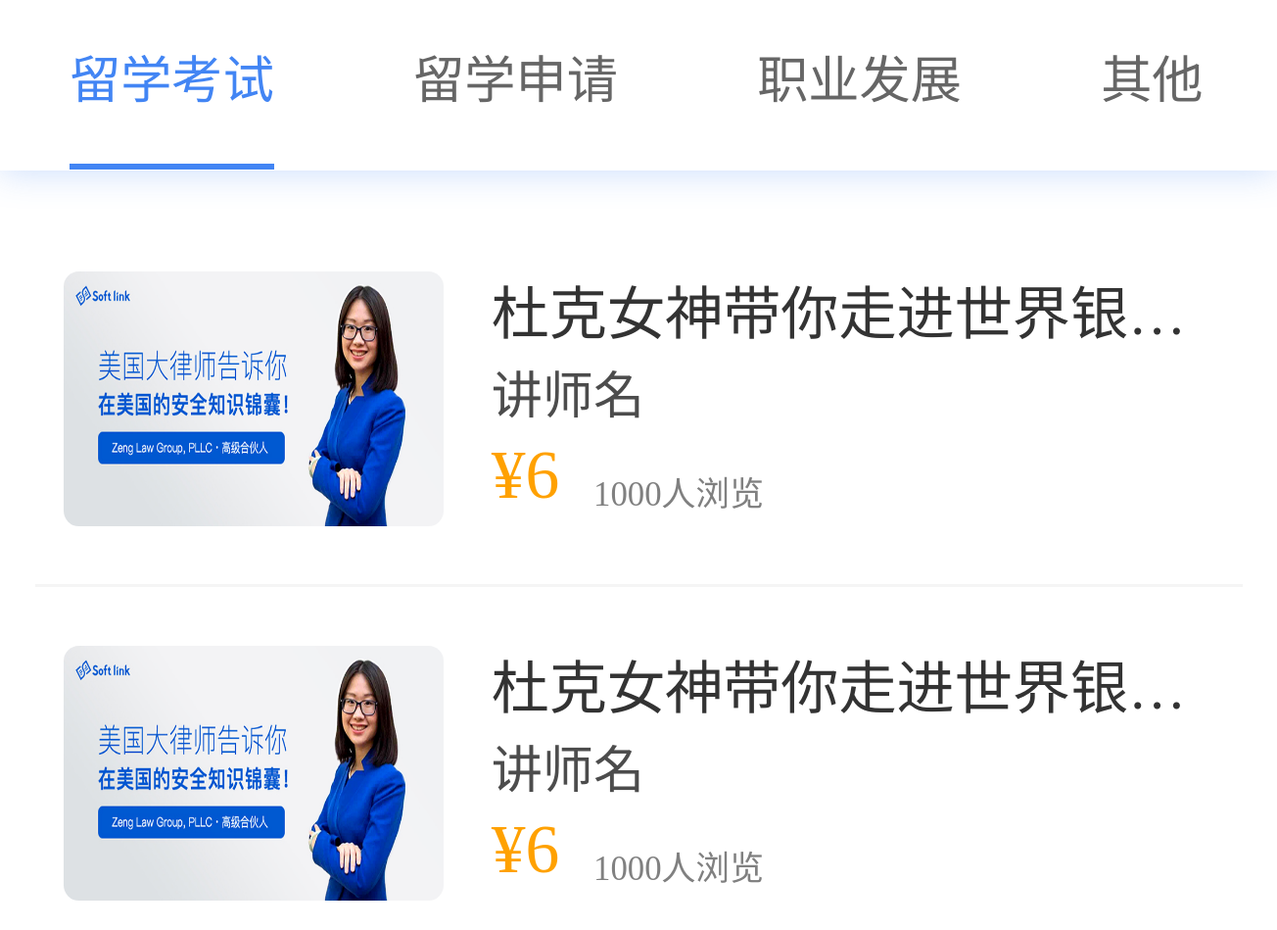
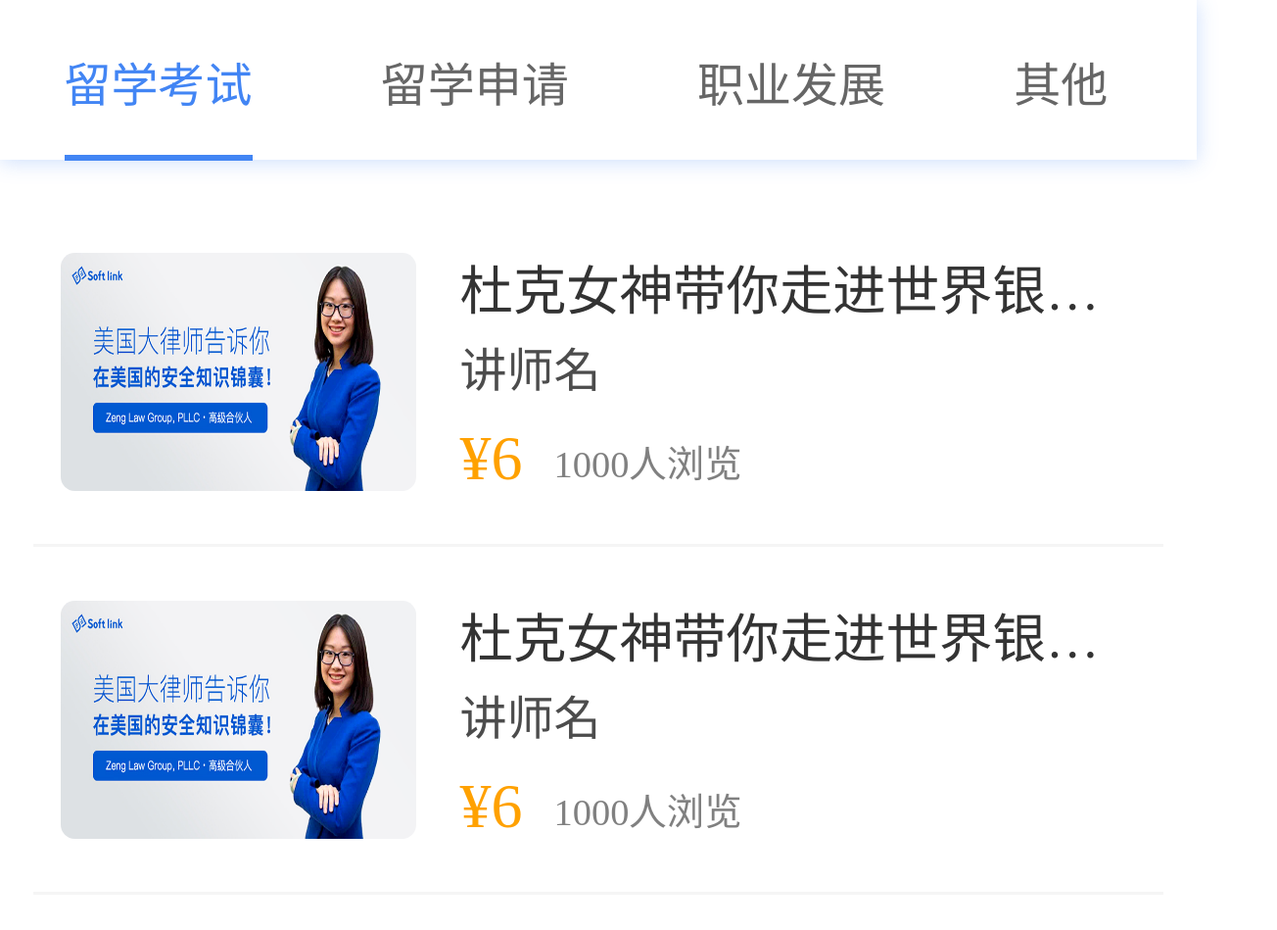
Before and after one commit to geng452654716/newApp, a plain HTML site: page index/boutique.html in a window 1280 px wide. Shown: the top 949 px of the page at 98% size, 1304 px wide, since content can reach past the window. Drawn offline with nearby package versions, Linux system fonts and the light colour scheme; a script that the page names is missing.

Commit message:
webapp  css重构

```diff
--- a/css/bout.css
+++ b/css/bout.css
@@ -1,117 +1,126 @@
-*{
+* {
   margin: 0;
   padding: 0;
   font-family: "微软雅黑";
 }
- body{
+body {
   position: relative;
-     overflow-x:hidden ;
+  overflow-x: hidden ;
 }
- a{
+a {
   text-decoration: none;
   cursor: pointer;
-     -webkit-tap-highlight-color:rgba(255,0,0,0)
+  -webkit-tap-highlight-color: rgba(255, 0, 0, 0);
 }
-html,body{
+html,
+body {
   height: 100%;
 }
-.wrapper{
+.wrapper {
   height: 100%;
 }
- img{
+img {
   width: 100%;
   height: 100%;
 }
-div{ cursor: pointer;}
-li{list-style: none; cursor: pointer; cursor: pointer;}
-span{ cursor: pointer;}
-.blue{
-     border-bottom: 0.08695652173913043rem solid #4285f4;
+div {
+  cursor: pointer;
+}
+li {
+  list-style: none;
+  cursor: pointer;
+}
+span {
+  cursor: pointer;
+}
+.blue {
+  border-bottom: 0.08rem solid #4285f4;
   color: #4285F4 !important;
 }
- .head{
-     width: 16.304347826086957rem;
-     height: 2.1739130434782608rem;
-     box-shadow: 0rem 0.043478260869565216rem 0.426666rem 0rem rgba(66, 133, 244, 0.27);
+.head {
+  width: 15.28rem;
+  height: 2.04rem;
+  box-shadow: 0rem 2px 20px 0rem rgba(66, 133, 244, 0.27);
 }
- .head li{
+.head li {
   float: left;
-     margin: 0 0.89rem;
+  margin: 0 0.82rem;
   height: 100%;
   text-align: center;
 }
- .head li a{
+.head li a {
   display: block;
-     height: 2.0869565217391304rem;
-     line-height: 2.0869565217391304rem;
+  height: 1.98rem;
+  line-height: 2.2rem;
   margin: 0 auto;
-     font-size: 0.6521739130434783rem;
+  font-size: 0.6rem;
   color: #666666;
 }
- .con{
-     width: 16.304347826086957rem;
-     margin-top: 0.5434782608695652rem;
+.con {
+  width: 15.28rem;
+  margin-top: 0.5rem;
   overflow: hidden;
 }
- .con li{
+.con li {
   display: none;
 }
-.recon_box{
-     width: 14.673913043478262rem;
-     height: 3.260869565217391rem;
-     padding: 0.7391304347826086rem 0.3695652173913043rem;
-     border-bottom: 0.043478260869565216rem solid #f5f5f5;
+.recon_box {
+  width: 13.74rem;
+  height: 3.04rem;
+  padding: 0.68rem 0.34rem;
+  border-bottom: 0.04rem solid #f5f5f5;
   margin: 0 auto;
 }
- .box_fl{
-     width: 4.8478260869565215rem;
-     height: 3.260869565217391rem;
+.box_fl {
+  width: 4.54rem;
+  height: 3.04rem;
   overflow: hidden;
-     margin-right: 0.6086956521739131rem;
+  margin-right: 0.56rem;
   float: left;
-     border-radius: 0.1956521739130435rem;
+  border-radius: 0.18rem;
 }
- .box_fl img{
+.box_fl img {
   width: 100%;
   height: 100%;
 }
- .box_rt{
-     width: 9.217391304347826rem;
-     height: 3.260869565217391rem;
+.box_rt {
+  width: 8.64rem;
+  height: 3.04rem;
   float: left;
 }
- .box_rt p{
+.box_rt p {
   width: 100%;
-     height: 1.108695652173913rem;
-     line-height: 1.108695652173913rem;
+  height: 1.02rem;
+  line-height: 1.02rem;
   text-overflow: ellipsis;
   overflow: hidden;
   white-space: nowrap;
-     font-size: 0.7391304347826086rem;
+  font-size: 0.68rem;
   color: #333;
 }
- .box_rt span{
+.box_rt span {
   display: block;
-     font-size: 0.6521739130434783rem;
+  font-size: 0.6rem;
   color: #4c4c4c;
   height: 1rem;
   line-height: 1rem;
 }
- .box_fot{
+.box_fot {
   width: 100%;
-     height: 1.1521739130434783rem;
+  height: 1.08rem;
 }
- .box_fot dd{
-     font-size: 0.8695652173913043rem;
+.box_fot dd {
+  font-size: 0.8rem;
   color: #ffa100;
   float: left;
-     height: 1.49rem;
+  height: 1.38rem;
+  line-height: 1.22rem;
 }
- .box_fot dt{
+.box_fot dt {
   float: left;
-     margin-left: 0.43478260869565216rem;
-     font-size: 0.43478260869565216rem;
+  margin-left: 0.4rem;
+  font-size: 0.48rem;
   color: #808080;
-    height: 1.49rem;
-    line-height: 1.49rem;
+  height: 1.38rem;
+  line-height: 1.38rem;
 }
```
Lines whose indentation alone changed are shown as unchanged.
